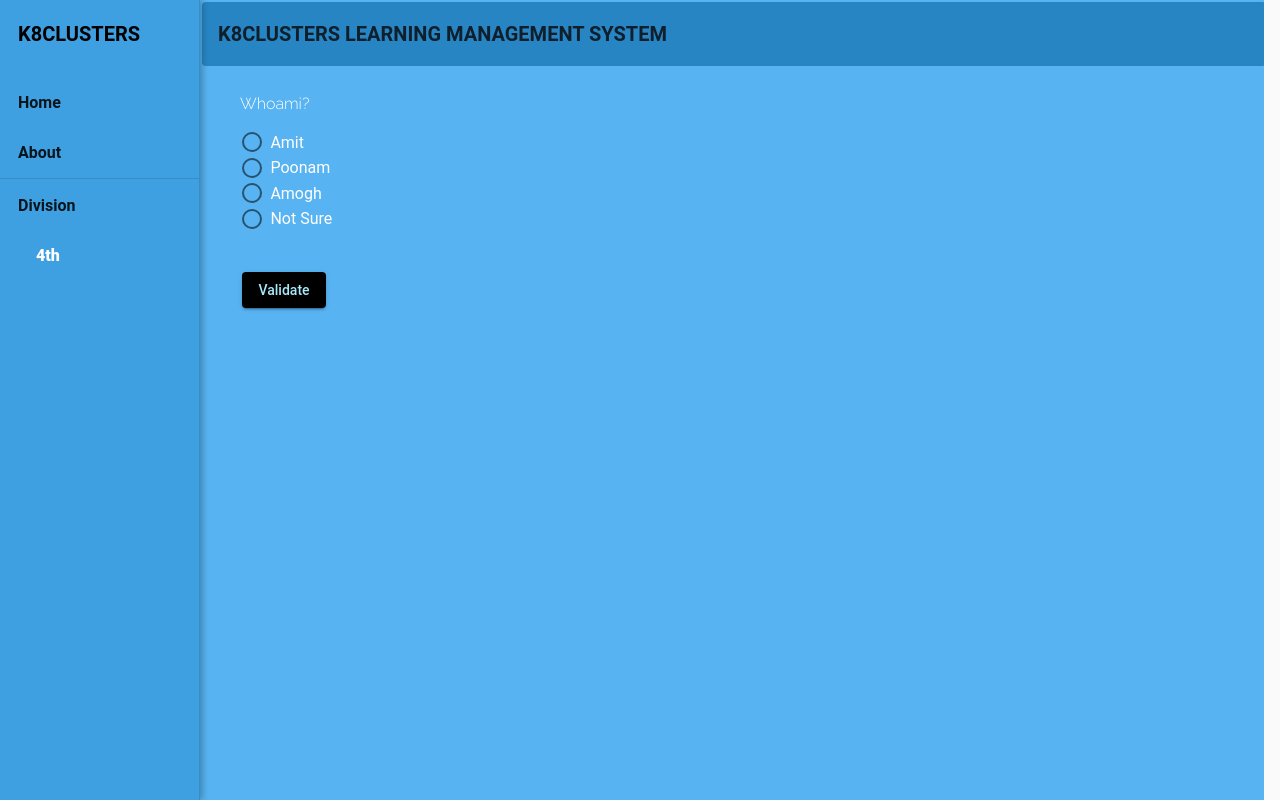
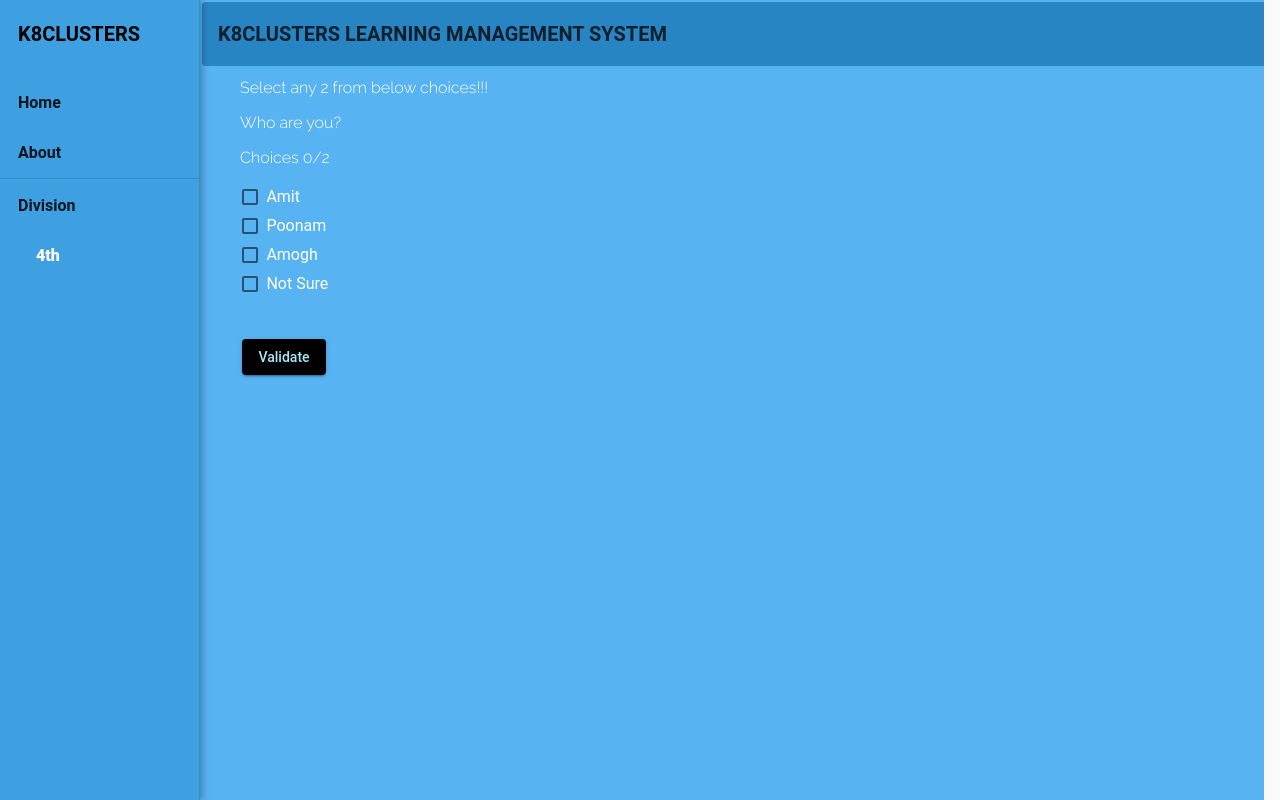
Before and after one commit to k8clusters/k8clusters.github.io, an Angular app: page /qa in a window 1280 px wide. Built offline with nearby package versions, Linux system fonts and the light colour scheme.

Commit message:
working choice selection validation

```diff
--- a/src/app/components/lms/qa/qa.component.html
+++ b/src/app/components/lms/qa/qa.component.html
@@ -1,5 +1,7 @@
 <div>
+    <div>Select any {{qa.maxSelection}} from below choices!!!</div>
     <p>{{qa.question}}</p>
+    <p>Choices {{qa.selectionCounter}}/{{qa.maxSelection}}</p>
     <div [ngSwitch]="qa.qType">
         <div *ngSwitchCase="qType.TextType">
             <input type="text" />
@@ -7,33 +9,17 @@
         <div *ngSwitchCase="qType.BoolType">
             <input type="radio">
         </div>
-        <div *ngSwitchCase="qType.MultAType">
-            <mat-radio-group>
-                <div *ngFor="let choice of qa.choices">
-                    <div class="options">
-                        <div [ngClass]="{
-                            'text-success':choice.correct == true && qa.validated === true,
-                            'text-fail':choice.correct == false && qa.validated === true
-                            }">
-                            <mat-radio-button value="{{choice.index}}" (change)="onChoiceSelection($event.source.value)">
-                                <label>{{choice.value}}</label>
-                            </mat-radio-button>
-                        </div>
-                    </div>
-                </div>
-            </mat-radio-group>
-        </div>
-        <div *ngSwitchCase="qType.MultMType">
+        <div *ngSwitchCase="qType.MultType">
             <div *ngFor="let choice of qa.choices">
                 <div class="options">
-                    <div [ngClass]="{
-                        'text-success':choice.correct == true && qa.validated === true,
-                        'text-fail':choice.correct == false && qa.validated === true
-                        }">
-                        <mat-checkbox (change)="onChoiceSelection($event.source.value)" value="{{choice.index}}">
-                            <label>{{choice.value}}</label>
-                        </mat-checkbox>
-                    </div>
+                    <mat-checkbox value="{{choice.index}}"
+                        [disabled]="choice.disabled"
+                        [checked]="choice.checked"
+                        [ngModelOptions]="{standalone: true}"
+                        (change)="choice.checked = !choice.checked"
+                        (change)="onChoiceSelection($event.source.value)">
+                        <label>{{choice.value}}</label>
+                    </mat-checkbox>
                 </div>
             </div>
         </div>
@@ -44,7 +30,16 @@
         <button mat-raised-button (click)="validate()">Validate</button>
     </div>
 
-    <div class="options" *ngIf="qa.validated && qa.point === 1">
-        <p>Got it</p>
+    <div class="options" *ngIf="qa.validated && qa.revealed">
+        <ul>
+            <div *ngFor="let choice of qa.choices">
+                    <div [ngClass]="{
+                        'text-success':choice.correct == true && qa.validated === true,
+                        'text-fail':choice.correct == false && qa.validated === true
+                        }">
+                    <li>{{choice.hint}}</li>
+                </div>
+            </div>
+        </ul>
     </div>
 </div>
--- a/src/app/components/lms/qa/qa.component.ts
+++ b/src/app/components/lms/qa/qa.component.ts
@@ -19,62 +19,77 @@ export class QaComponent implements OnInit {
 
   qType = QuestionType;
   qa: QA = {
-    "id": "1", "question": "Whoami?",
-    "choices": [this.getChoice(1, "Amit", false), this.getChoice(2, "Poonam", true), this.getChoice(3, "Amogh", true), this.getChoice(4, "Not Sure", false)],
-    "qType": QuestionType.MultAType,
+    "id": "1", "question": "Who are you?",
+    "choices": [
+      this.getChoice(1, "Amit", false, "Always missing!!!"),
+      this.getChoice(2, "Poonam", true, "She is always there!!!"),
+      this.getChoice(3, "Amogh", false, "He is Hero!!!"),
+      this.getChoice(4, "Not Sure", true, "Who is it?")
+    ],
+    "qType": QuestionType.MultType,
+    "point": 0,
+    "selectionCounter": 0,
+    "maxSelection": 2
   }
 
   public onChoiceSelection = (selectionValue: number) => {
-    if (this.qa.submitted) {
+    this.qa.selectionCounter = 0;
+    if (this.qa.validated) {
       this.initAnswer();
     }
+    this.qa.choices.forEach((choice) => {
+      this.processSelectionCounter(choice, selectionValue);
+    });
+    this.qa.choices.forEach((choice) => {
+      this.processDisableChoices(choice, selectionValue);
+    });
+  }
 
-    this.qa.choices.forEach((choice) => {
-      this.processSelection(choice, selectionValue);
-    });
-
-    if (this.qa.qType == QuestionType.MultAType || !(this.qa.selectionCounter < this.qa.maxSelection)) {
-      this.qa.choices.forEach((choice) => {
-        choice.disabled = true;
-      });
+  private processSelectionCounter = (choice: Answer, selectionValue: number) => {
+    if (choice.checked) {
+      this.qa.selectionCounter = this.qa.selectionCounter + 1;
     }
   }
 
-  private processSelection = (choice: Answer, selectionValue: number) => {
-    if (choice.index == selectionValue) {
-      choice.selected = true;
-      this.qa.submitted = true;
+  private processDisableChoices = (choice: Answer, selectionValue: number) => {
+    if (!(this.qa.selectionCounter < this.qa.maxSelection) && !choice.checked) {
+      choice.disabled = true;
+    } else {
+      choice.disabled = false;
     }
   }
 
   private initAnswer = () => {
+    console.log('init: '+this.qa);
     this.qa.submitted = false;
+    this.qa.revealed = false;
     this.qa.validated = false;
     this.qa.point = 0;
+    this.qa.selectionCounter = 0;
     this.qa.choices.forEach((choice) => {
-      choice.selected = false;
+      choice.checked = false;
+      choice.disabled = false;
     });
   }
 
   public validate() {
-    this.qa.validated = true;
-    console.log(this.qa)
-    if (this.qa.submitted) {
+    if (this.qa.selectionCounter > 0) {
+      this.qa.validated = true;
       this.qa.choices.forEach(choice => {
-        if (choice.selected === true && choice.correct === true && this.qa.point != -1) {
+        if (choice.checked === true && choice.correct && !(this.qa.point == -1)) {
           this.qa.point = 1;
-        } else if (choice.selected === true && (!choice.correct)){
+        } else if (choice.checked === true ) {
           this.qa.point = -1;
         }
       });
-      if (this.qa.point == 1) {
+      if (this.qa.point === 1) {
+        this.qa.revealed = true;
         this.qa.choices.forEach(choice => {
-          choice.revealed = true;
           choice.hintVisible = choice.correct;
         });
+      } else {
+        this.qa.revealed = false;
       }
-    } else {
-      this.qa.point = -1;
     }
   }
 
@@ -95,7 +110,16 @@ export class QaComponent implements OnInit {
   }
 
   public getChoice(pIndex: number, pValue: string, pCorrect: boolean, pHint?: string, pHintVisible?:boolean, pVisible: boolean = true): Answer {
-    let option : Answer = { "index": pIndex, "value": pValue, "correct": pCorrect, "hint": pHint, "hintVisible": pHintVisible, "visible": pVisible};
+    let option: Answer = {
+      "index": pIndex,
+      "value": pValue,
+      "correct": pCorrect,
+      "hint": pHint,
+      "hintVisible": pHintVisible,
+      "visible": pVisible,
+      "checked": false,
+      "disabled": false
+    };
     return option;
   }
 }
--- a/src/app/shared/typings/model/answer.ts
+++ b/src/app/shared/typings/model/answer.ts
@@ -17,8 +17,7 @@ export interface Answer {
     visible?: boolean;
     disabled?: boolean;
     correct?: boolean;
-    revealed?: boolean;
     hint?: string;
     hintVisible?: boolean;
-    selected?: boolean;
+    checked?: boolean;
 }
--- a/src/app/shared/typings/model/qA.ts
+++ b/src/app/shared/typings/model/qA.ts
@@ -25,6 +25,7 @@ export interface QA {
     ownerOrganization?: string;
     question?: string;
     choices?: Array<Answer>;
+    revealed?: boolean;
     maxSelection?: number;
     selectionCounter?: number;
     point?: number;
--- a/src/app/shared/typings/model/qAAllOf.ts
+++ b/src/app/shared/typings/model/qAAllOf.ts
@@ -16,6 +16,7 @@ import { QuestionType } from './questionType';
 export interface QAAllOf {
     question?: string;
     choices?: Array<Answer>;
+    revealed?: boolean;
     maxSelection?: number;
     selectionCounter?: number;
     point?: number;
--- a/src/app/shared/typings/model/questionType.ts
+++ b/src/app/shared/typings/model/questionType.ts
@@ -11,11 +11,10 @@
  */
 
 
-export type QuestionType = 'textType' | 'boolType' | 'multAType' | 'multMType';
+export type QuestionType = 'textType' | 'boolType' | 'multType';
 
 export const QuestionType = {
     TextType: 'textType' as QuestionType,
     BoolType: 'boolType' as QuestionType,
-    MultAType: 'multAType' as QuestionType,
-    MultMType: 'multMType' as QuestionType
+    MultType: 'multType' as QuestionType
 };
```
